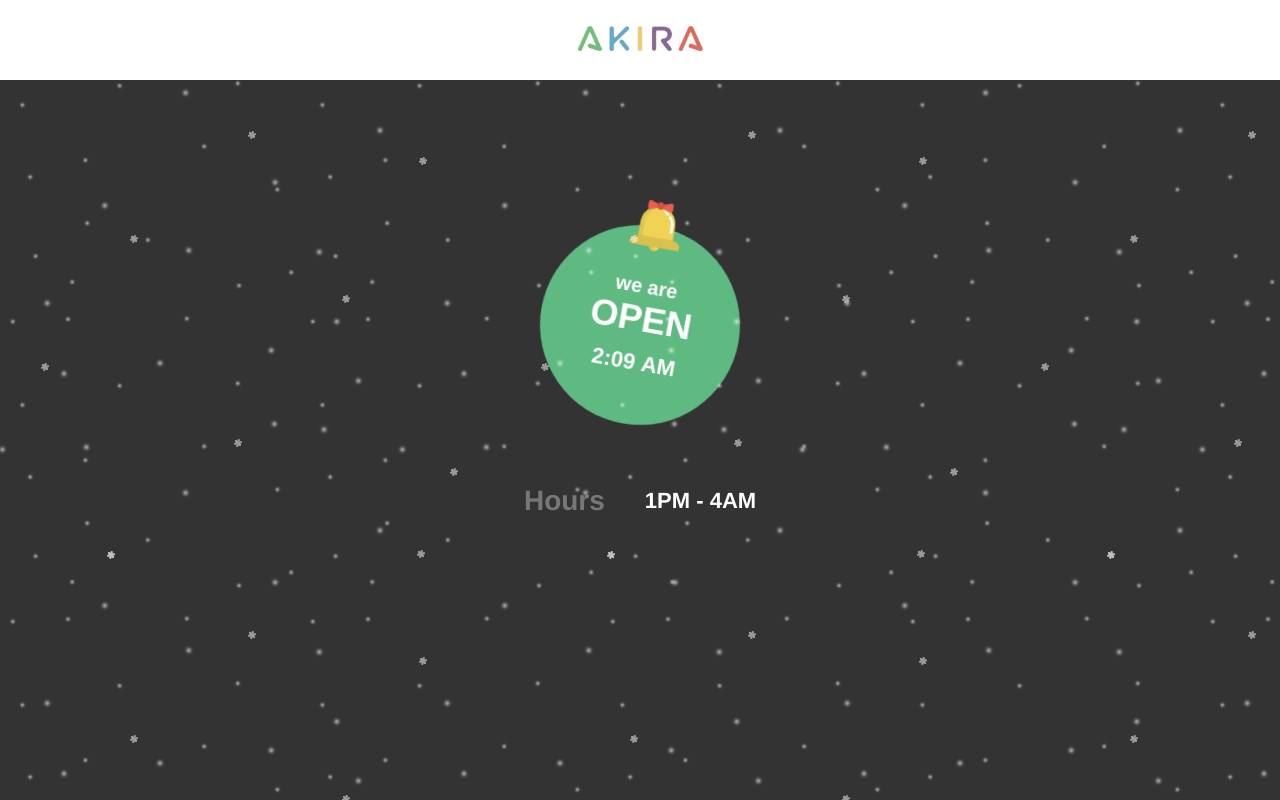
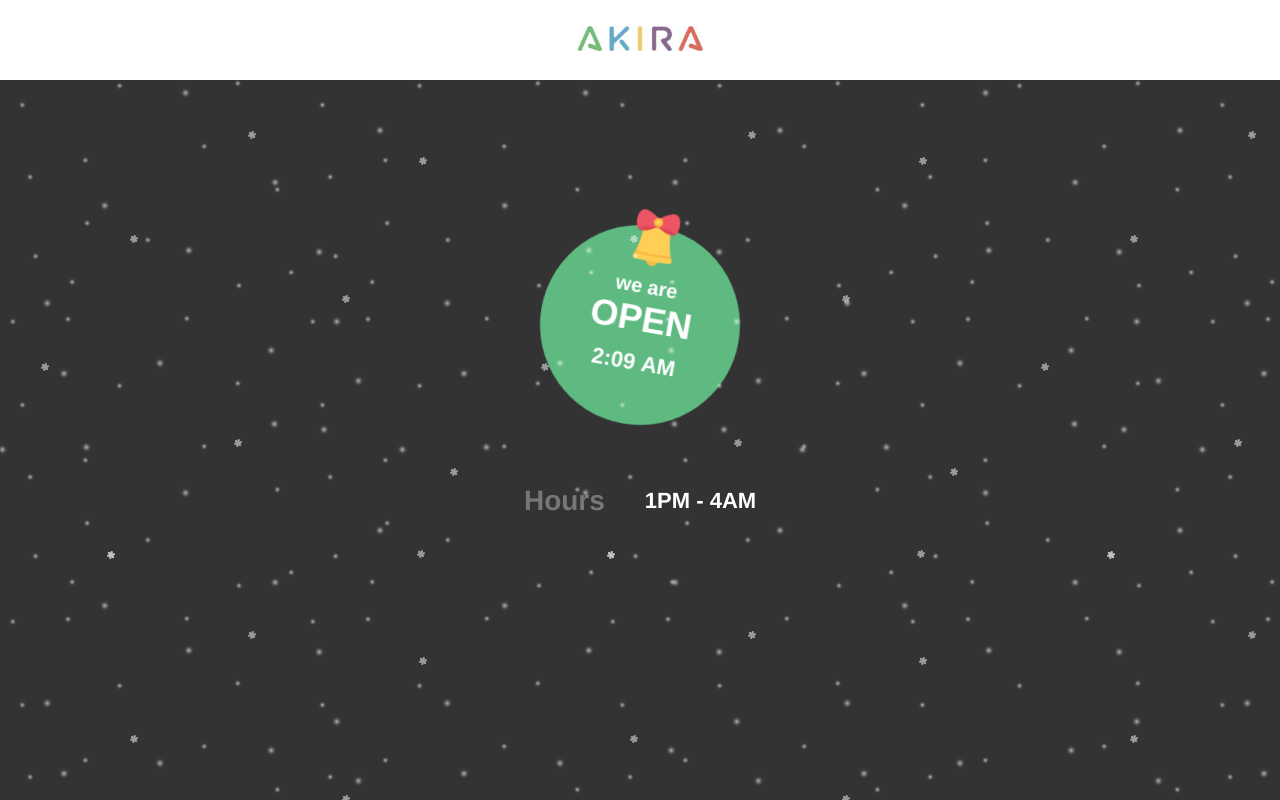
Before and after one commit to rexoriousyun/system-status-app, a React (Create React App) app: page / in a window 1280 px wide. Built offline with nearby package versions, Linux system fonts and the light colour scheme.

Commit message:
changed img

```diff
--- a/src/Components/App.css
+++ b/src/Components/App.css
@@ -110,9 +110,9 @@ h5 {
 
 .bell {
   position: absolute;
-  top: -25px;
-  width: 50px;
-  height: 50px;
+  top: -15px;
+  width: 55px;
+  height: 55px;
 }
 
 .business:hover {
```
Also changed, not shown: src/img/bell.png.
